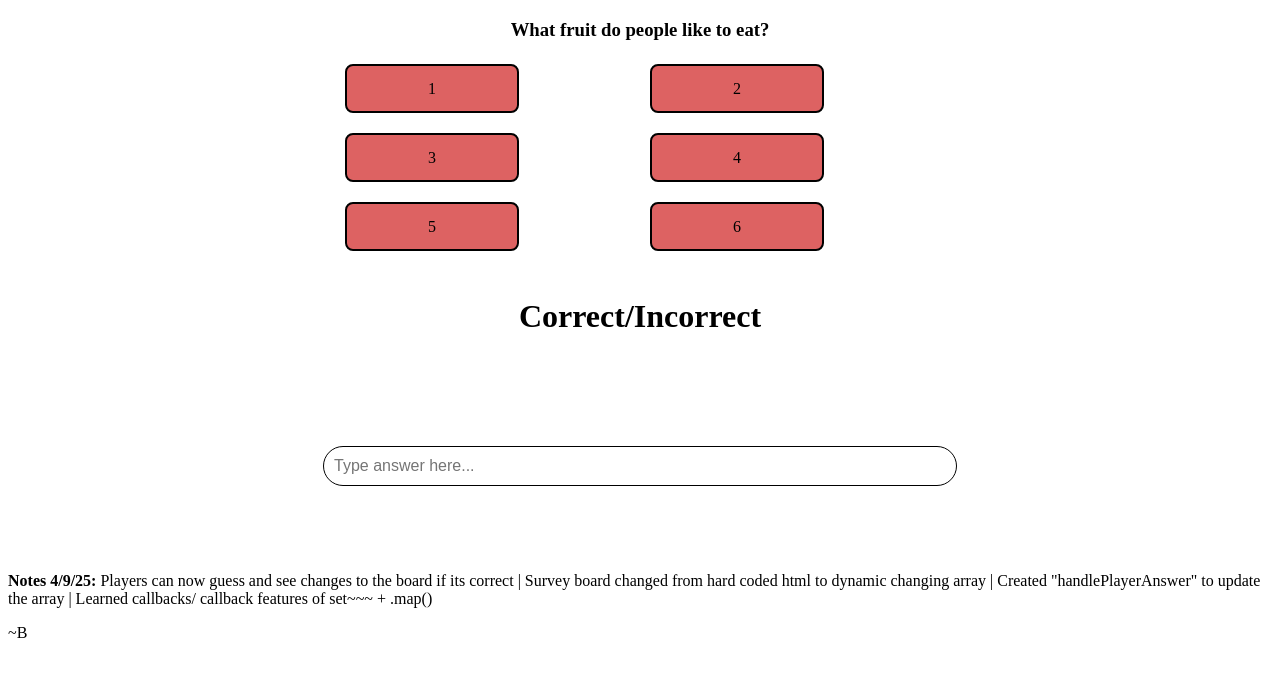
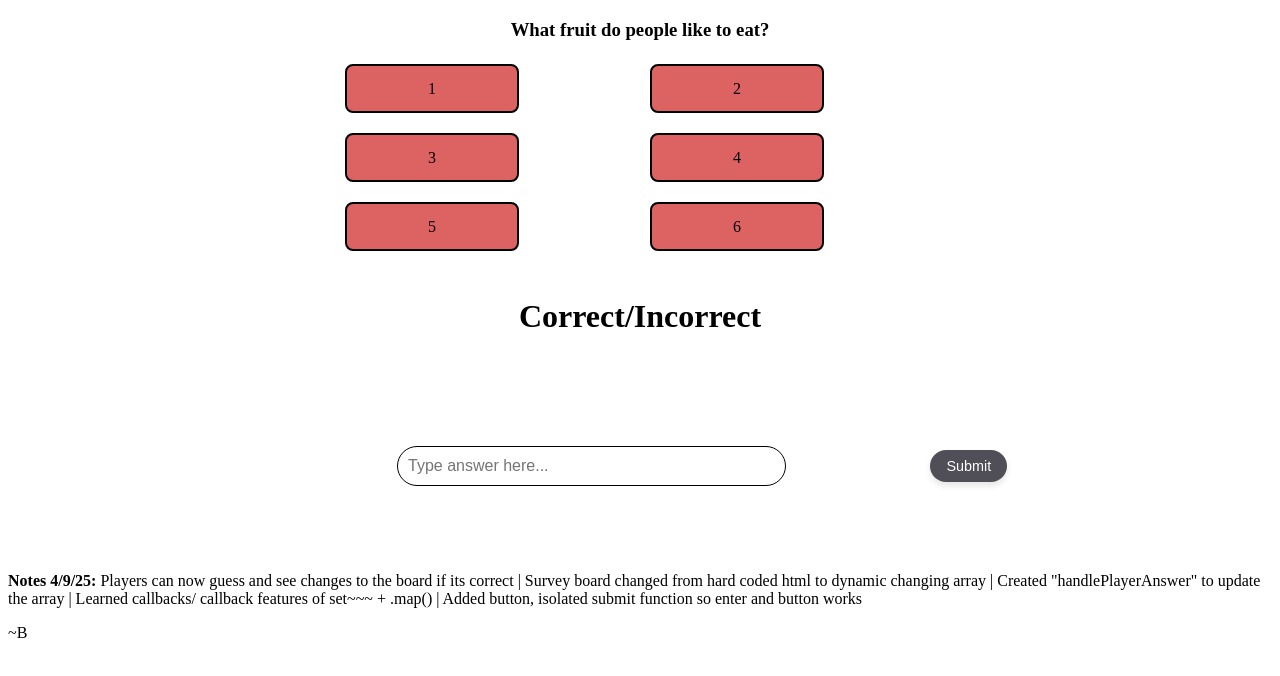
Before and after one commit to pandanbrandon/kin-clash, a React (Create React App) app: page / in a window 1280 px wide. Shown: the top 676 px of the page. Built offline with nearby package versions, Linux system fonts and the light colour scheme.

Commit message:
added button, isolated submit function

```diff
--- a/src/App.css
+++ b/src/App.css
@@ -66,7 +66,31 @@
   text-align: center;
 }
 
+/* submit button */
+.submit-button {
+  margin-left: 10px;
+  padding: 8px 16px;
+  font-size: 0.9rem;
+  font-weight: 500;
+  background-color: #504f58; /* Soft pink */
+  color: white;
+  border: none;
+  border-radius: 999px; /* Super rounded */
+  cursor: pointer;
+  box-shadow: 0 4px 6px rgba(0, 0, 0, 0.1);
+  transition: background-color 0.3s ease, transform 0.2s ease;
+}
 
+.submit-button:hover {
+  transform: scale(1.05);
+}
+
+.input-button-wrapper {
+  display: flex;
+  align-items: center;
+  gap: 10px;
+  width: 60%; /* Optional: adjust width */
+}
 
 
 /* ----- Dev Notes Sidebar -----*/
--- a/src/App.js
+++ b/src/App.js
@@ -36,7 +36,8 @@ function App() {
             Players can now guess and see changes to the board if its correct |
             Survey board changed from hard coded html to dynamic changing array |
             Created "handlePlayerAnswer" to update the array |
-            Learned callbacks/ callback features of set~~~ + .map()
+            Learned callbacks/ callback features of set~~~ + .map() |
+            Added button, isolated submit function so enter and button works
           </p>
           <p>~B</p>
         </footer>
--- a/src/components/PlayerAnswerField.js
+++ b/src/components/PlayerAnswerField.js
@@ -32,8 +32,15 @@ const PlayerAnswerField = ({answersBoard, setCurrentBoard}) => {
     // Enter key
     const handleEnterKey = (e) => {
         if (e.key === "Enter") {
+            submitAnswer();
+        }
+    };
+
+    // submitAnswer func - resuse the ability to submit cuz i want
+    // enter AND a button
+
+    const submitAnswer = () => {
         console.log("player's answer: ", playerAnswer);
-
             // Update the board state immutably
             // prevBoard is the current 'state' value, in this case current val of currentBoard
             setCurrentBoard(
@@ -51,19 +58,25 @@ const PlayerAnswerField = ({answersBoard, setCurrentBoard}) => {
             // clears textbox
             setPlayerAnswer("");
     }
-    };
 
 
     // ----------| Return |----------
     return (
         <div className="player-input-container">
+            <div className="input-button-wrapper">
                 <input
                     className="player-input"
                     placeholder="Type answer here..."
                     value={playerAnswer}
                     onChange={handleChange} // As player types
                     onKeyDown={handleEnterKey} // When enter key is pressed
-            ></input>
+                />
+
+                <button
+                    className="submit-button"
+                    onClick={submitAnswer}
+                >Submit</button>
+            </div>
         </div>
     );
 }
```
Lines whose indentation alone changed are shown as unchanged.
